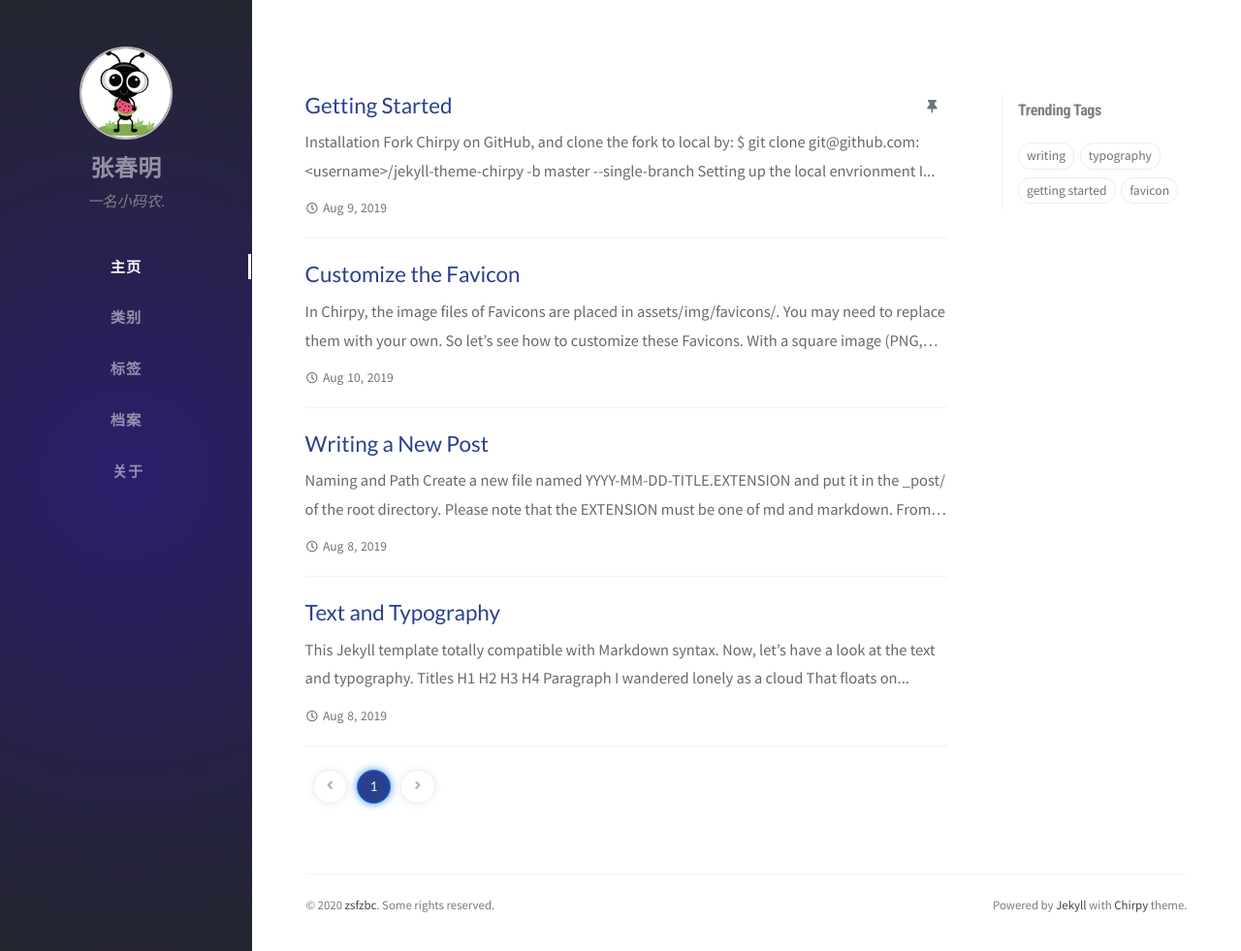
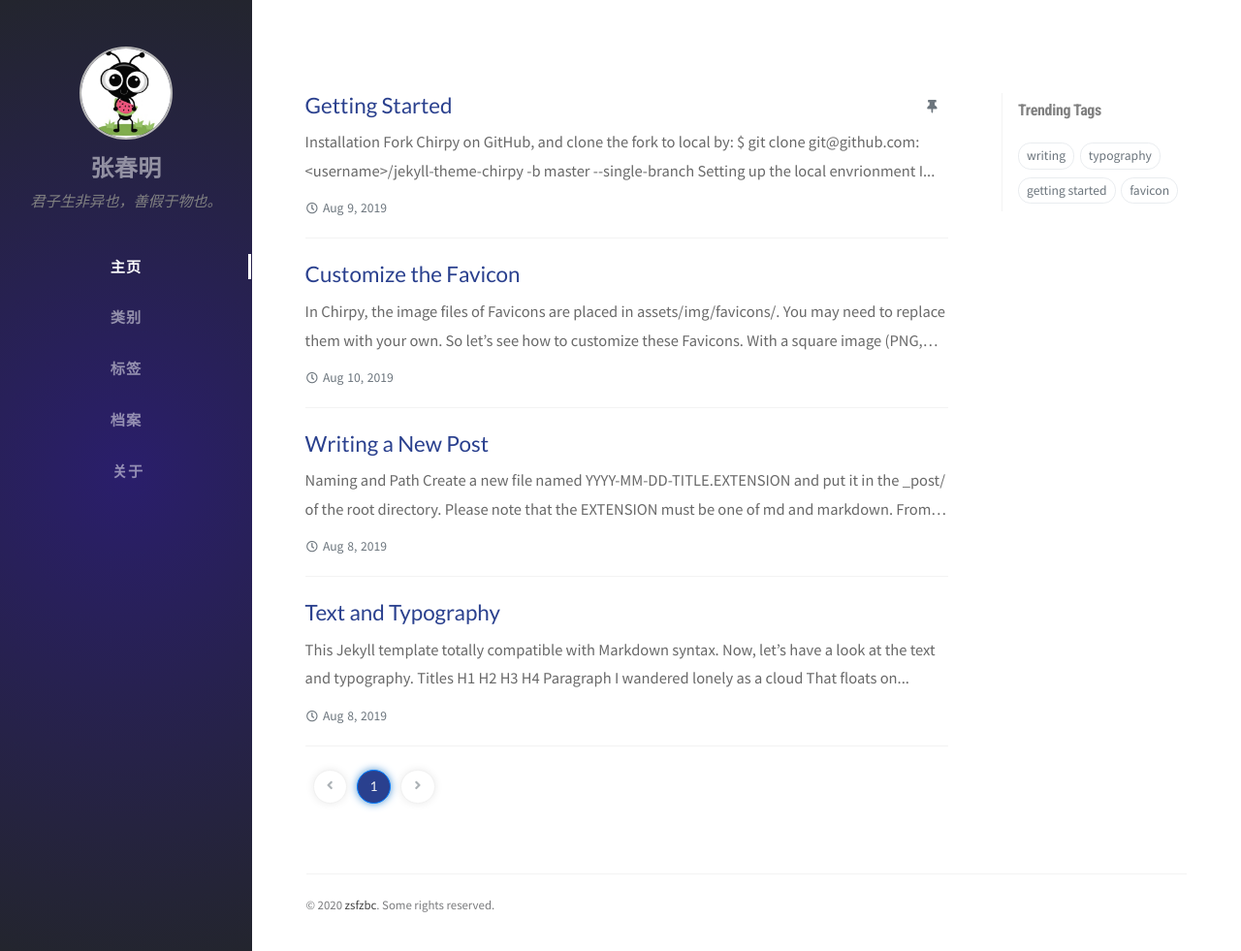
Before and after one commit to zsfzbc/blog, a Jekyll site: the page built from index.html, in a window 1280 px wide and 981 px high. Shown: the whole window at 97% size. Built offline with Jekyll 4.4.1, drawn with Linux system fonts in a browser that asks for light colours; nearby versions of some CDN libraries; the list of posts is cut into pages by our own code; comment, search, counter and statistics services are not loaded.

Commit message:
第一次提交

```diff
--- a/_config.yml
+++ b/_config.yml
@@ -10,7 +10,7 @@
 
 title: 张春明                          # the main title
 
-tagline: 一名小码农.  # it will display as the sub-title
+tagline: 君子生非异也，善假于物也。  # it will display as the sub-title
 
 description: >-                        # used by seo meta and the atom feed
   A minimal, portfolio, sidebar,
@@ -18,7 +18,7 @@ description: >-                        # used by seo meta and the atom feed
   and focuses on text presentation.
 
 # Replace with the website url, e.g. 'https://username.github.io'
-url: 'https://zsfzbc.github.io/blog/'
+url: 'https://zsfzbc.github.io'
 
 author: zsfzbc                  # change to your full name
 
--- a/_includes/footer.html
+++ b/_includes/footer.html
@@ -19,15 +19,15 @@
       </p>
     </div>
 
-    <div class="footer-right">
-      <p class="mb-0">
-        Powered by
-        <a href="https://jekyllrb.com" target="_blank">Jekyll</a>
-        with
-        <a href="https://github.com/cotes2020/jekyll-theme-chirpy/">Chirpy</a>
-        theme.
-      </p>
-    </div>
+<!--    <div class="footer-right">-->
+<!--      <p class="mb-0">-->
+<!--        Powered by-->
+<!--        <a href="https://jekyllrb.com" target="_blank">Jekyll</a>-->
+<!--        with-->
+<!--        <a href="https://github.com/cotes2020/jekyll-theme-chirpy/">Chirpy</a>-->
+<!--        theme.-->
+<!--      </p>-->
+<!--    </div>-->
 
   </div> <!-- div.d-flex -->
 </footer>
```
Also changed, not shown: tabs/about.md (+6 -2 lines).
